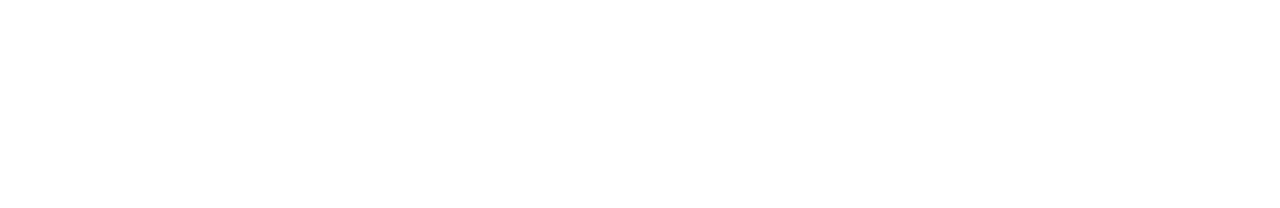
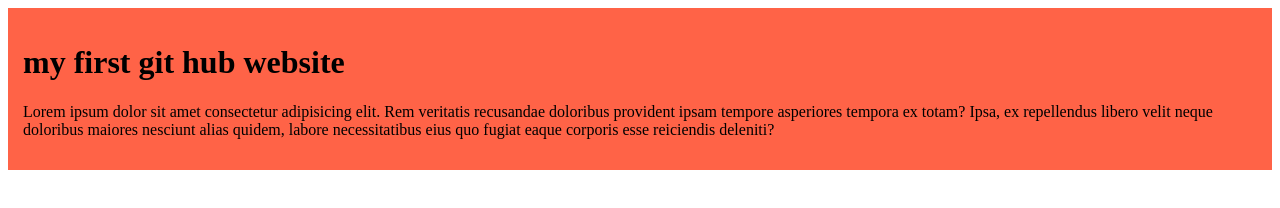
Before and after one commit to asifulislamstudio/my-scond-git-repo, a plain HTML site: page index.html in a window 1280 px wide. Drawn offline with Linux system fonts and the light colour scheme.

Commit message:
my first blog

```diff
--- a/index.html
+++ b/index.html
@@ -4,10 +4,14 @@
     <meta charset="UTF-8">
     <meta http-equiv="X-UA-Compatible" content="IE=edge">
     <meta name="viewport" content="width=device-width, initial-scale=1.0">
+    <link rel="stylesheet" href="styles/blog.css">
     <title>aula premer baula batash
     </title>
 </head>
 <body>
-
+    <div class="mala">
+        <h1> my first git hub website</h1>
+    <p>Lorem ipsum dolor sit amet consectetur adipisicing elit. Rem veritatis recusandae doloribus provident ipsam tempore asperiores tempora ex totam? Ipsa, ex repellendus libero velit neque doloribus maiores nesciunt alias quidem, labore necessitatibus eius quo fugiat eaque corporis esse reiciendis deleniti?</p>
+    </div>
 </body>
 </html>
--- /dev/null
+++ b/styles/blog.css
@@ -0,0 +1,4 @@
+.mala{
+    background-color: tomato;
+    padding: 15px;
+}
```
